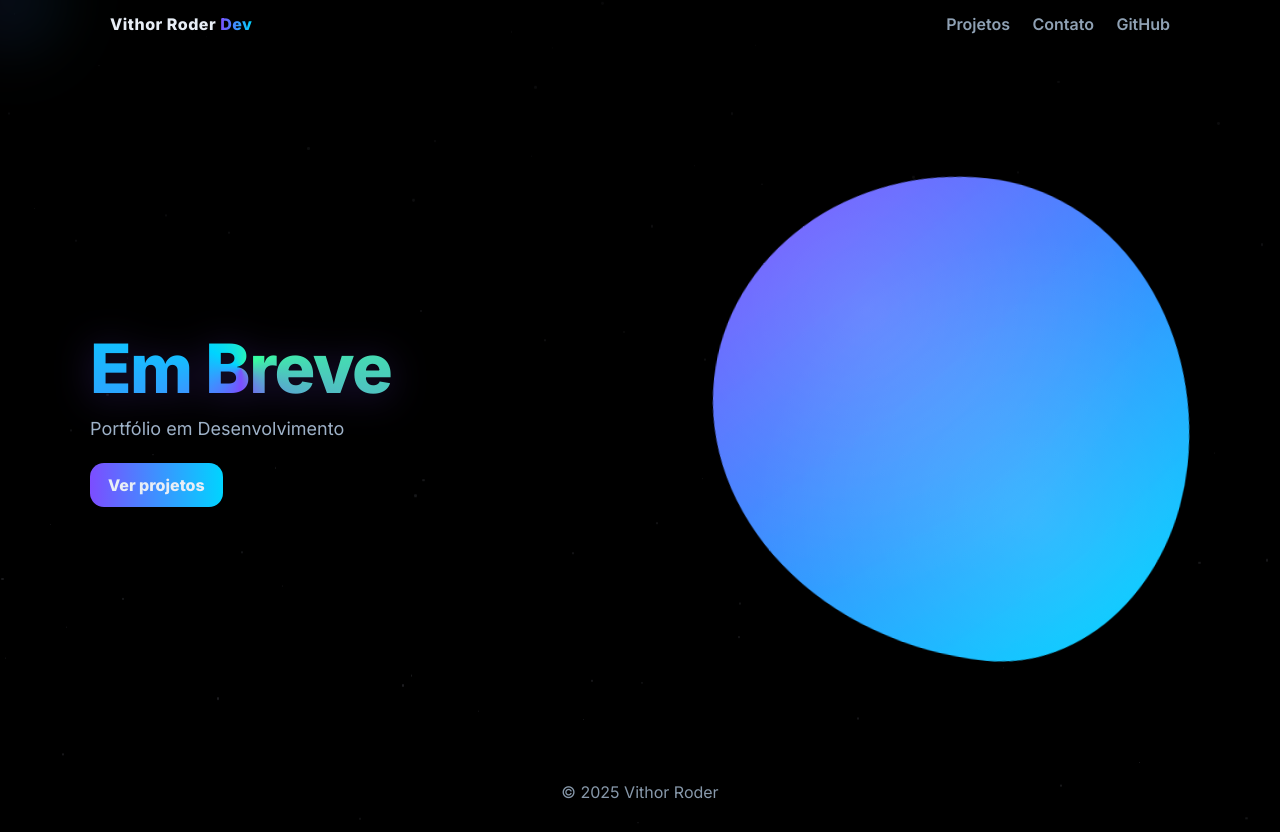
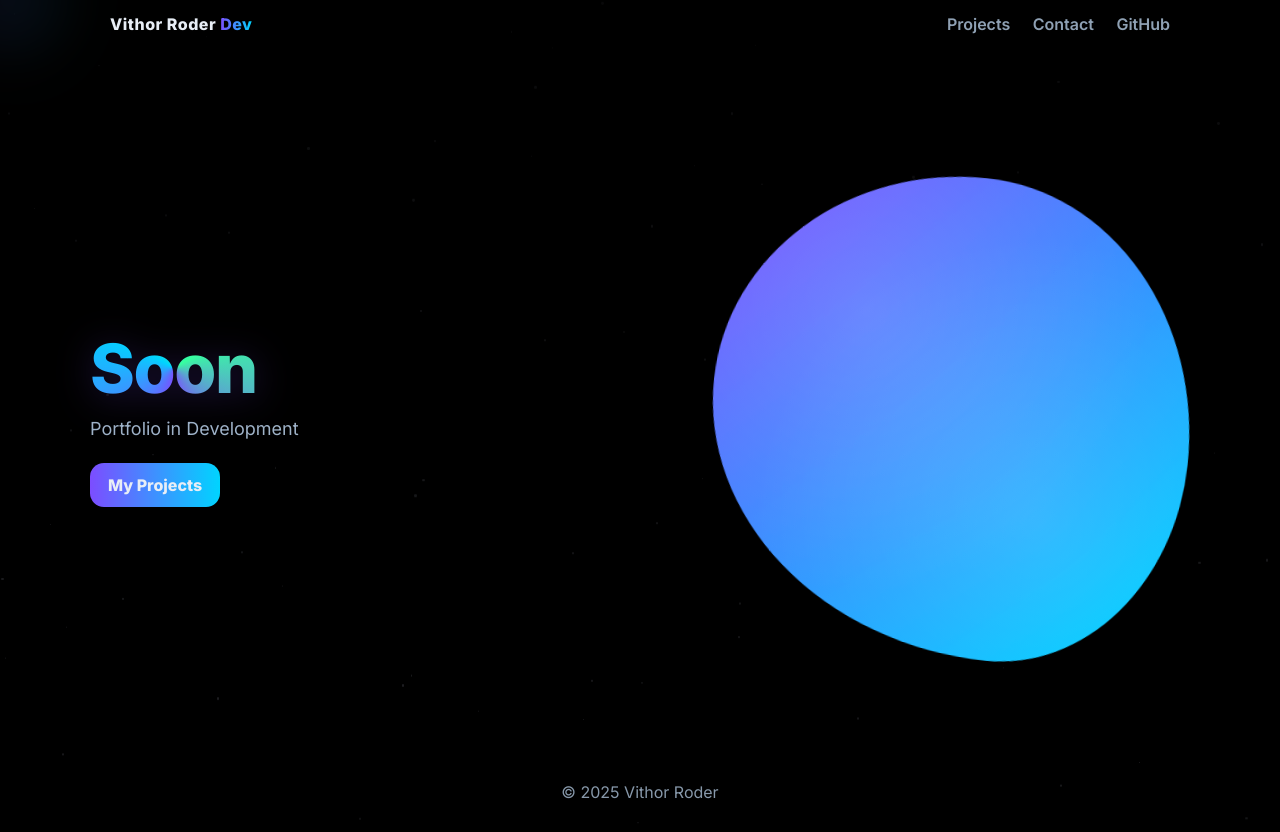
Before and after one commit to VithorRoder/Site-VithorRoderDev, a plain HTML site: page index.html in a window 1280 px wide. Drawn offline with Linux system fonts and the light colour scheme.

Commit message:
PT to EN

```diff
--- a/index.html
+++ b/index.html
@@ -136,6 +136,9 @@
             .hero-inner {
                 grid-template-columns: 1fr;
                 text-align: center;
+            }
+            .cta {
+                justify-content: center;
             }
         }
 
@@ -286,8 +289,8 @@
         <nav class="nav">
             <div class="brand">Vithor Roder <b>Dev</b></div>
             <div>
-                <a href="https://github.com/VithorRoder">Projetos</a>
-                <a href="https://github.com/VithorRoder">Contato</a>
+                <a href="https://github.com/VithorRoder">Projects</a>
+                <a href="https://github.com/VithorRoder">Contact</a>
                 <a href="https://github.com/VithorRoder" target="_blank" rel="noreferrer">GitHub</a>
             </div>
         </nav>
@@ -297,10 +300,10 @@
         <section class="hero">
             <div class="hero-inner">
                 <div>
-                    <h1 class="title reveal"><span class="gradient">Em Breve</span></h1>
-                    <p class="subtitle reveal">Portfólio em Desenvolvimento</p>
+                    <h1 class="title reveal"><span class="gradient">Soon</span></h1>
+                    <p class="subtitle reveal">Portfolio in Development</p>
                     <div class="cta reveal">
-                        <a class="btn primary" href="https://github.com/VithorRoder">Ver projetos</a>
+                        <a class="btn primary" href="https://github.com/VithorRoder">My Projects</a>
                     </div>
                 </div>
                 <div>
```
